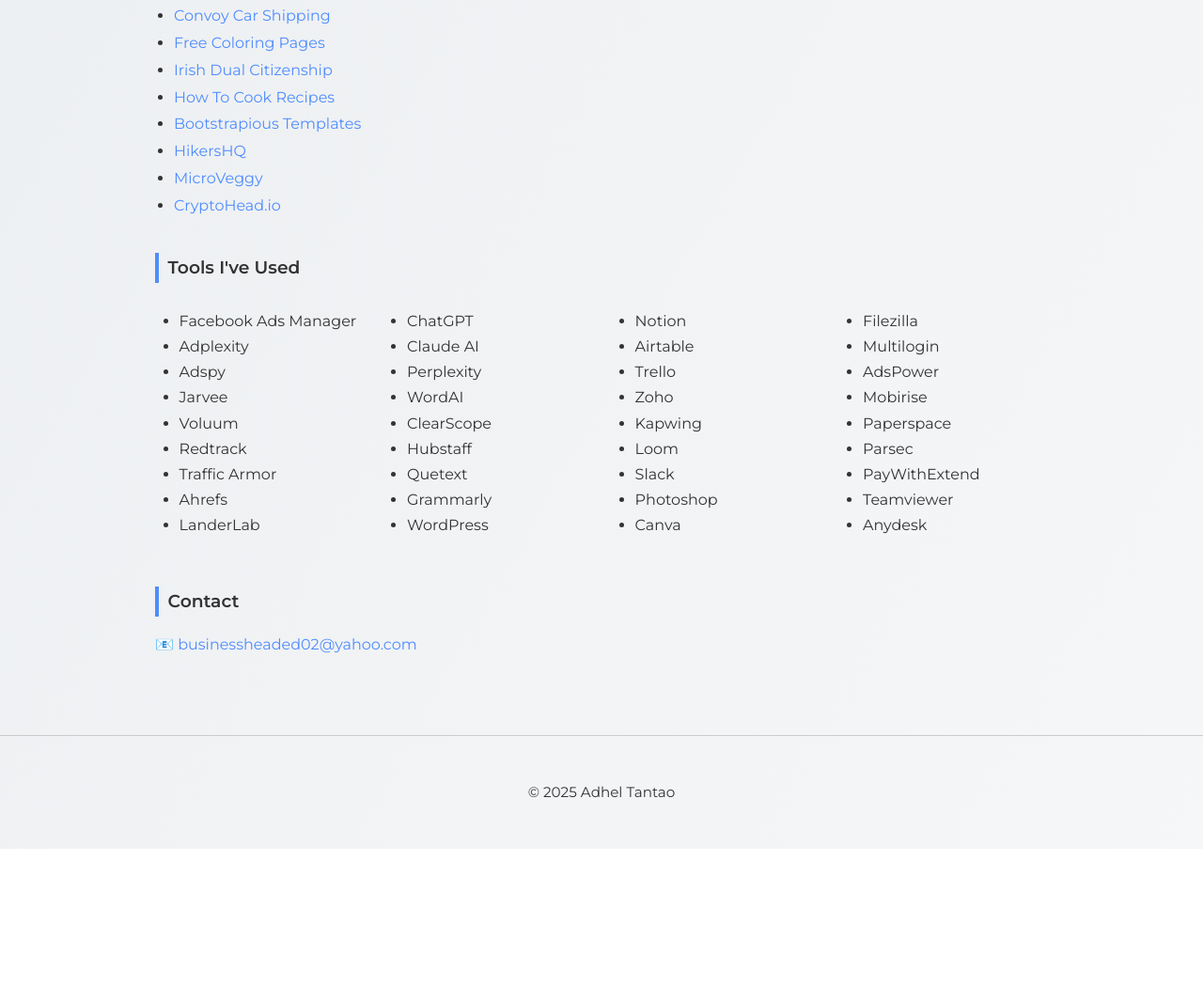
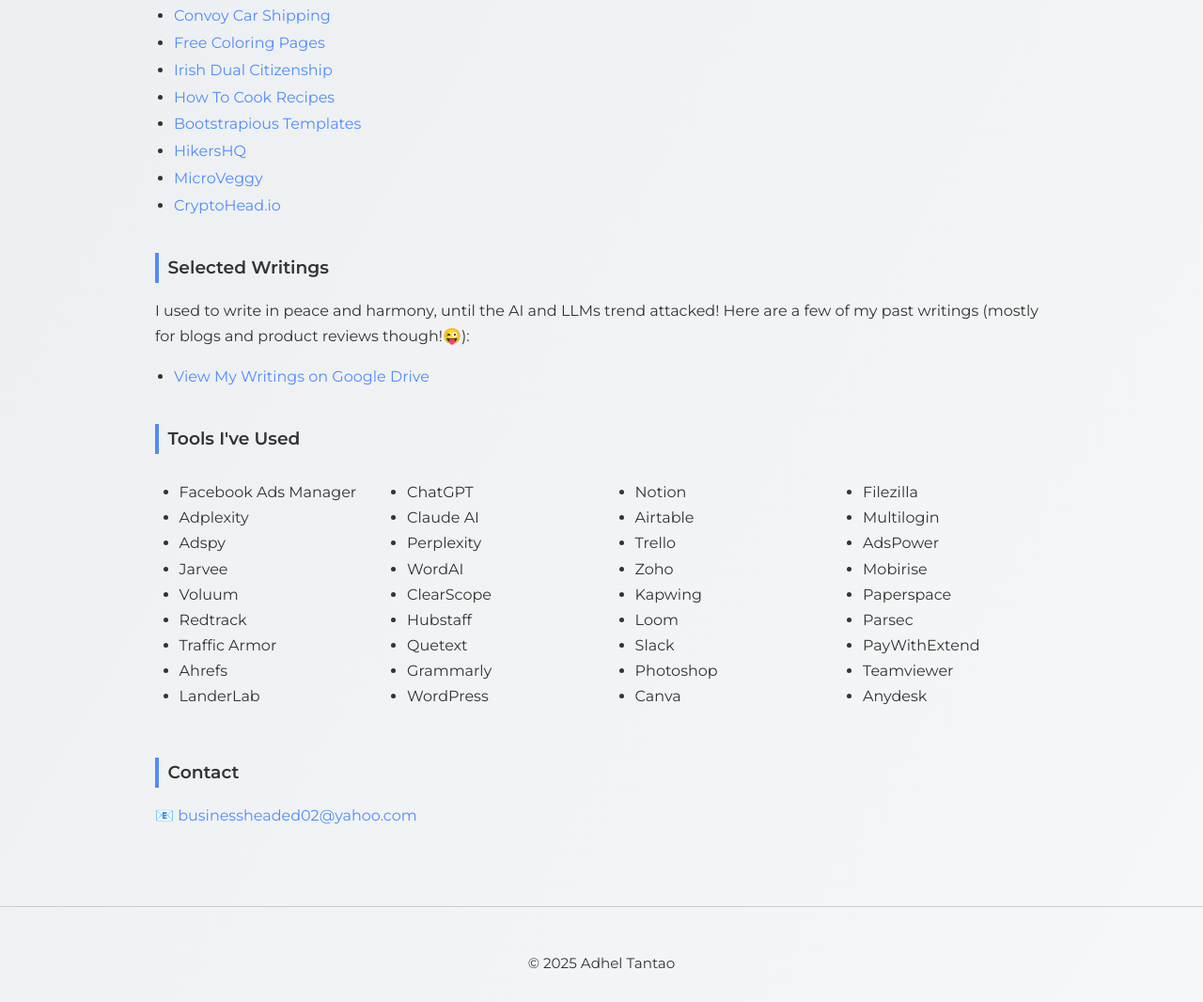
Before and after one commit to adheltantao/adheltantao.github.io, a plain HTML site: page index.html in a window 1280 px wide. Shown: the part 2202-3268 px from the top of the page at 94% size. Before the commit the page ends 3105 px from the top, so only its background shows below. Drawn offline with Linux system fonts and the light colour scheme.

Commit message:
index.html

```diff
--- a/index.html
+++ b/index.html
@@ -247,6 +247,14 @@
     <li><a href="http://cryptohead.io/" target="_blank">CryptoHead.io</a></li>
   </ul>
 </section>
+<section>
+  <h3>Selected Writings</h3>
+  <p>I used to write in peace and harmony, until the AI and LLMs trend attacked! Here are a few of my past writings (mostly for blogs and product reviews though!😜):</p>
+
+  <ul style="list-style-type: disc; padding-left: 20px; line-height: 1.8;">
+    <li><a href="https://drive.google.com/drive/folders/1LVsawRJYlNLDsuFhEU_XSSfljKg9mxBc?usp=sharing" target="_blank">View My Writings on Google Drive</a></li>
+  </ul>
+</section>
 
     <section>
   <h3>Tools I've Used</h3>
```
